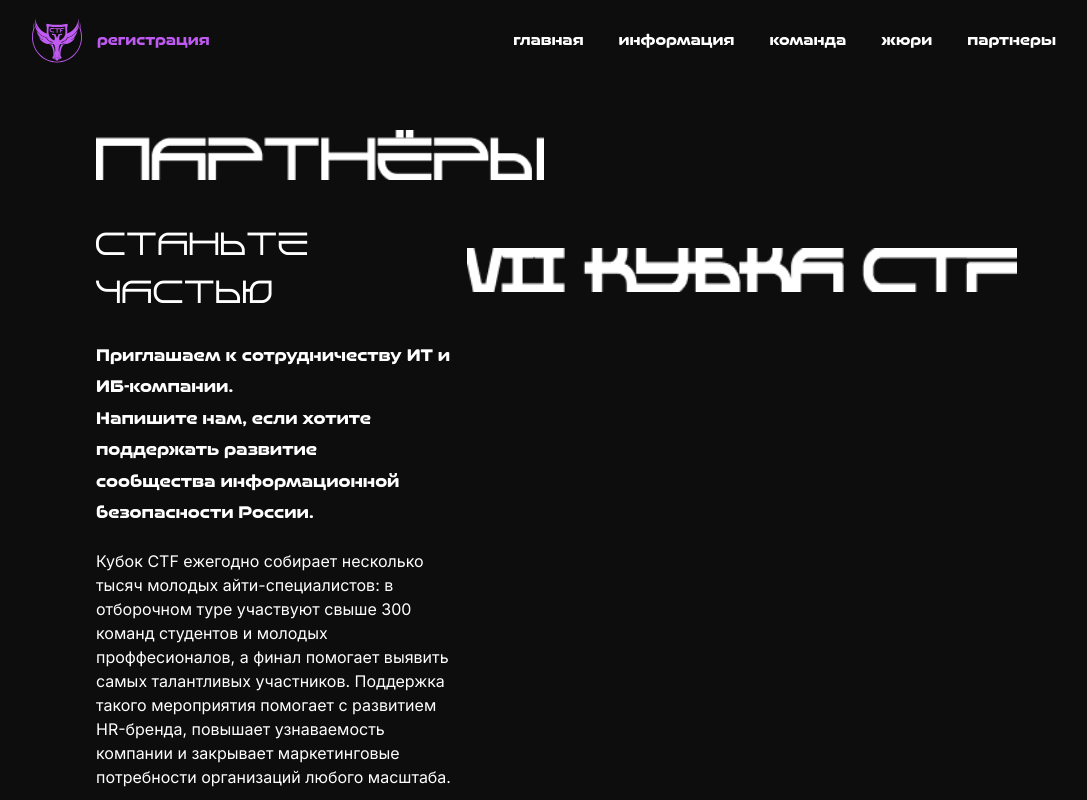
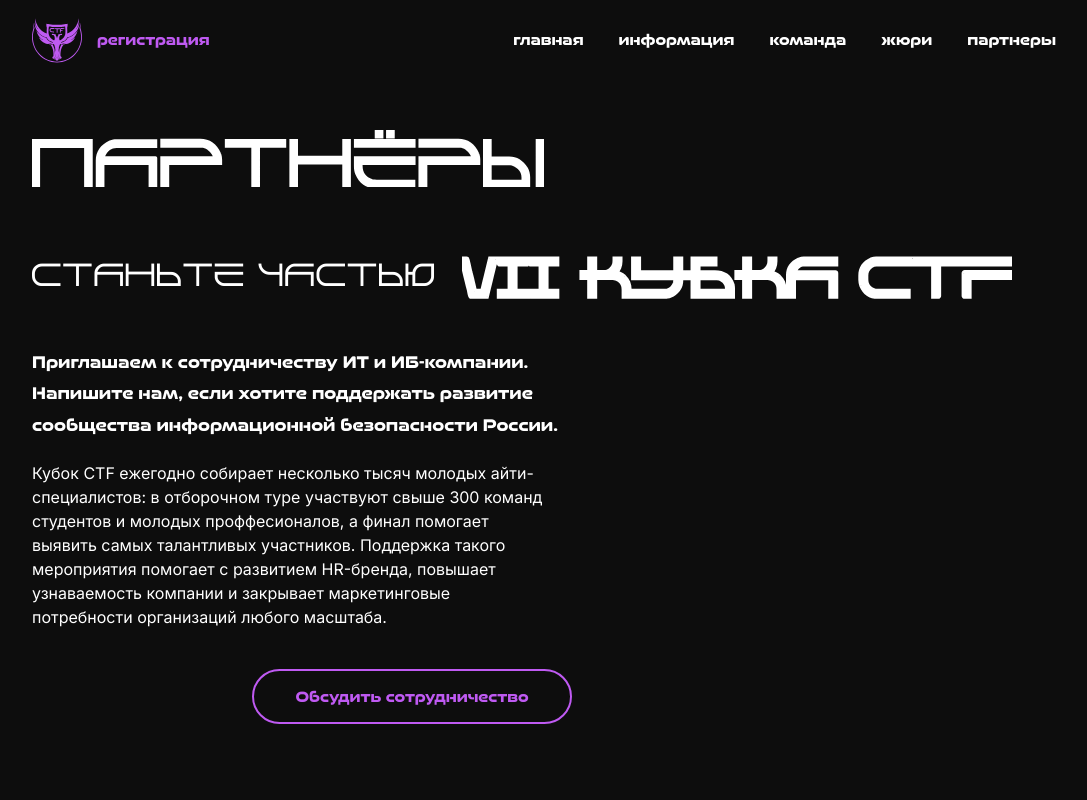
Before and after one commit to RoastedPikachu/CTF_Cup_2023, a Next.js app: page /partners in a window 1280 px wide. Shown: the top 800 px of the page, without its empty margins (96-1183 px from the left). Built offline with nearby package versions, Linux system fonts and the light colour scheme.

Commit message:
Хотфикс размытия текста и его расположения

```diff
--- a/src/app/partners/page.tsx
+++ b/src/app/partners/page.tsx
@@ -14,24 +14,24 @@ const Page = () => {
         <>
             <TheHeader/>
 
-            <main className='deskWide:mx-[calc((100%-1440px)/2)] px-[15%] deskWide:px-[0px] mlarge:px-[5%] pb-[100px] w-full max-w-[1440px]'>
-                <img src='/static/partnersPage/text/PartnersText.png' alt='Партнеры' className='mt-[50px] mlarge:mt-[20px] mmedium:mt-[15px] msmall:mt-[10px] w-[50%] mlarge:w-[65%]'/>
+            <main className='deskWide:mx-[calc((100%-1440px)/2)] px-[10%] deskWide:px-[0px] mlarge:px-[5%] pb-[100px] w-full max-w-[1440px]'>
+                <img src='/static/partnersPage/text/PartnersText.svg' alt='Партнеры' className='mt-[50px] mlarge:mt-[20px] mmedium:mt-[15px] msmall:mt-[10px] w-[50%] mlarge:w-[65%]'/>
 
                 <div className='flex items-center mlarge:block mt-[60px] mlarge:mt-[50px] msmall:mt-[30px] h-[60px] mlarge:h-[100px]'>
                     <p className='text-[#ffffff] text-[2rem] mlarge:text-[1.5rem] msmall:text-[1.375rem] font-["DaMiOne"]'>СТАНЬТЕ ЧАСТЬЮ</p>
 
-                    <img src='/static/partnersPage/text/SevenCupText.png' alt='VII Кубка CTF' className='mlarge:mt-[15px] ml-[50px] mlarge:ml-[0px] w-[500px] h-[40px] mlarge:h-[35px] msmall:h-[30px] scale-[1.1] mlarge:scale-[1]'/>
+                    <img src='/static/partnersPage/text/SeventhCupText.svg' alt='VII Кубка CTF' className='mlarge:mt-[15px] ml-[50px] mlarge:ml-[0px] w-[500px] h-[40px] mlarge:h-[35px] msmall:h-[30px] scale-[1.1] mlarge:scale-[1]'/>
                 </div>
 
                 {!isMobile ?
-                    <h3 className='mt-[40px] w-[40%] text-[#ffffff] text-[1.125rem] font-["Good_Timing"] leading-[1.75]'>Приглашаем к сотрудничеству ИТ и ИБ-компании. <br/> Напишите нам, если хотите поддержать развитие <br/> сообщества информационной безопасности России.</h3>
+                    <h3 className='mt-[40px] w-[55%] text-[#ffffff] text-[1.125rem] font-["Good_Timing"] leading-[1.75]'>Приглашаем к сотрудничеству ИТ и ИБ-компании. <br/> Напишите нам, если хотите поддержать развитие <br/> сообщества информационной безопасности России.</h3>
                 :
                     <h3 className='mt-[40px] msmall:mt-[20px] w-[40%] mlarge:w-full text-[#ffffff] text-[1.125rem] msmall:text-[1rem] font-["Good_Timing"] leading-[1.75]'>Приглашаем к сотрудничеству <br/> ИТ и ИБ-компании. Напишите нам, если хотите поддержать развитие <br/> сообщества информационной безопасности России.</h3>
                 }
 
-                <p className='mt-[20px] w-[40%] mlarge:w-full text-[#ffffff] text-[1rem] msmall:text-[0.875rem] mlarge:leading-[1.75rem]'>Кубок CTF ежегодно собирает несколько тысяч молодых айти-специалистов: в отборочном туре участвуют свыше 300 команд студентов и молодых проффесионалов, а финал помогает выявить самых талантливых участников. Поддержка такого мероприятия помогает с развитием HR-бренда, повышает узнаваемость компании и закрывает маркетинговые потребности организаций любого масштаба.</p>
+                <p className='mt-[20px] w-[50%] mlarge:w-full text-[#ffffff] text-[1rem] msmall:text-[0.875rem] mlarge:leading-[1.75rem]'>Кубок CTF ежегодно собирает несколько тысяч молодых айти-специалистов: в отборочном туре участвуют свыше 300 команд студентов и молодых проффесионалов, а финал помогает выявить самых талантливых участников. Поддержка такого мероприятия помогает с развитием HR-бренда, повышает узнаваемость компании и закрывает маркетинговые потребности организаций любого масштаба.</p>
 
-                <a href='mailto:mnv@aciso.ru' className='flex justify-center items-center mt-[40px] ml-[300px] mlarge:ml-[0px] w-[320px] mmedium:w-[300px] msmall:w-[280px] h-[55px] mmedium:h-[50px] msmall:h-[45px] border-2 border-[#bf5af2] rounded-[30px] text-[#bf5af2] text-[1rem] font-["Good_Timing"] outline-none'>Обсудить сотрудничество</a>
+                <a href='mailto:mnv@aciso.ru' className='flex justify-center items-center mt-[40px] ml-[220px] mlarge:ml-[0px] w-[320px] mmedium:w-[300px] msmall:w-[280px] h-[55px] mmedium:h-[50px] msmall:h-[45px] border-2 border-[#bf5af2] rounded-[30px] text-[#bf5af2] text-[1rem] font-["Good_Timing"] outline-none'>Обсудить сотрудничество</a>
             </main>
 
             <TheFooter/>
```
Also changed, not shown: public/static/partnersPage/text/PartnersText.svg (added), public/static/partnersPage/text/SeventhCupText.svg (added).
